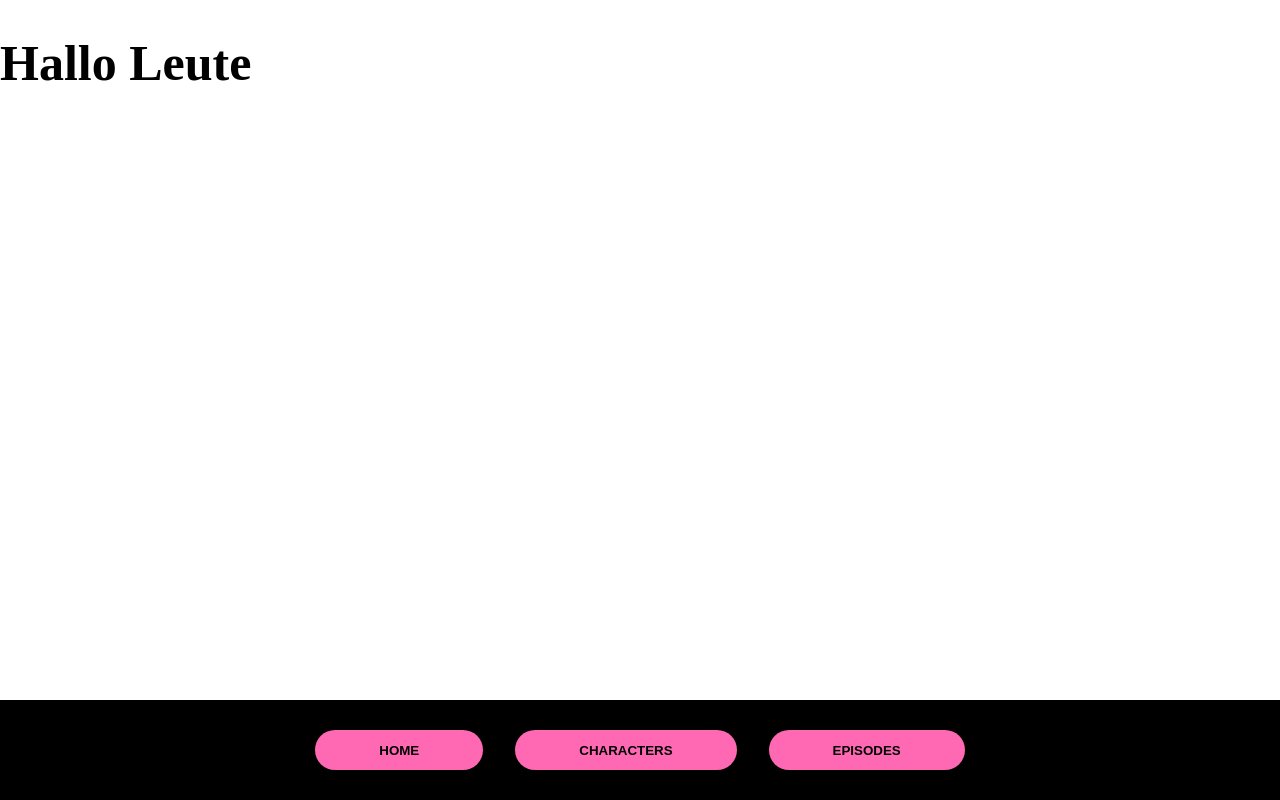
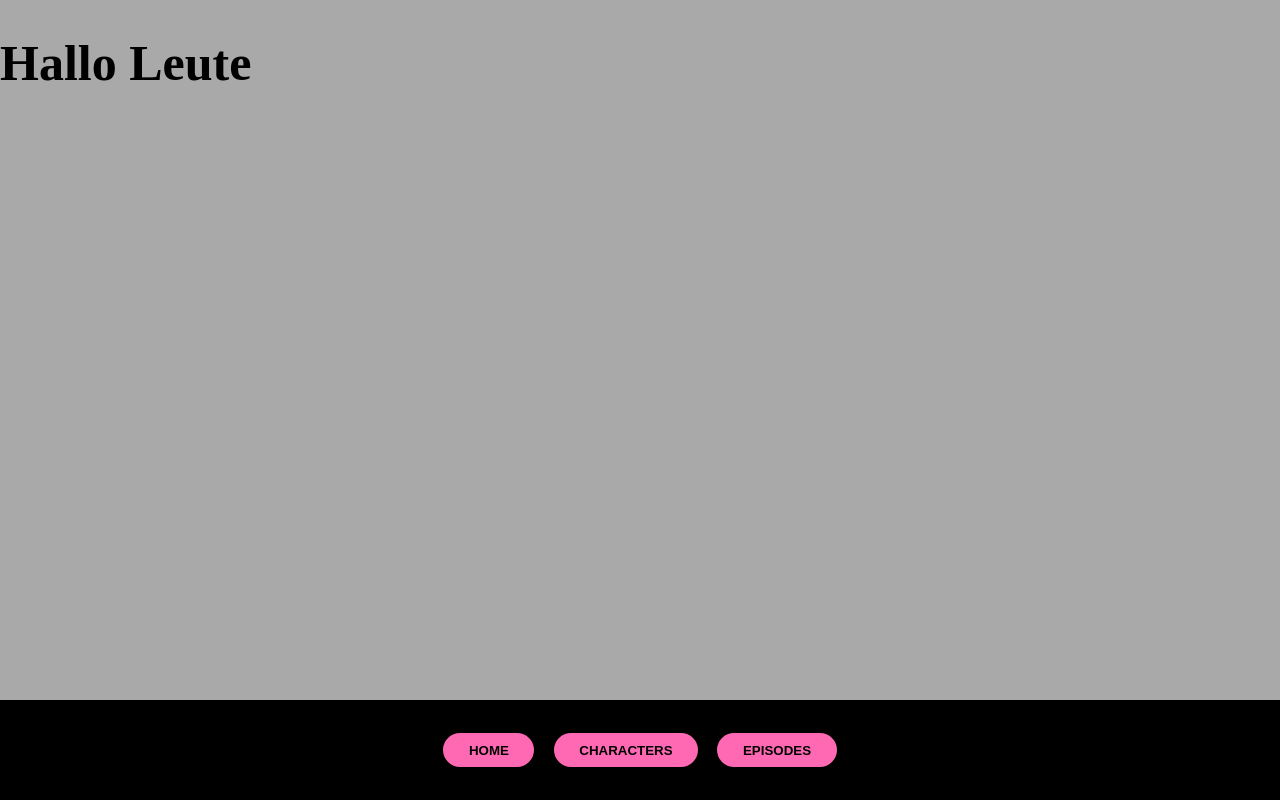
Before and after one commit to oy-gen/next-app, a Next.js app: page / in a window 1280 px wide. Built offline with nearby package versions, Linux system fonts and the light colour scheme.

Commit message:
Add li styling

```diff
--- a/components/Button.js
+++ b/components/Button.js
@@ -1,4 +1,4 @@
-import styled from "styled-components";
+import styled from 'styled-components';
 
 export default function Button({ children }) {
   return <StyledButton>{children}</StyledButton>;
@@ -8,8 +8,8 @@ const StyledButton = styled.button`
   background-color: hotpink;
   border-style: none;
   border-radius: 50px;
-  margin: 1rem;
-  padding: 0.8rem 0;
+  margin: 0.6rem;
+  padding: 0.6rem 0;
 
   & a {
     text-decoration: none;
@@ -17,6 +17,6 @@ const StyledButton = styled.button`
     font-weight: bold;
     text-transform: uppercase;
     margin: 1rem;
-    padding: 0.8rem 3rem;
+    padding: 0.6rem 0.6rem;
   }
 `;
--- a/pages/_app.js
+++ b/pages/_app.js
@@ -1,8 +1,9 @@
-import { createGlobalStyle, ThemeProvider } from "styled-components";
+import { createGlobalStyle, ThemeProvider } from 'styled-components';
 
 const GlobalStyle = createGlobalStyle`
   body {
     margin: 0;
+    background-color: darkgray;
     padding: 0;
     box-sizing: border-box;
 
@@ -12,11 +13,22 @@ const GlobalStyle = createGlobalStyle`
   font-family: 'Schwifty';
   src: local('Schwifty'), url('/get_schwifty.ttf') format('TrueType');
 }
+
+ul {
+  padding: 0;
+}
+
+li {
+  font-family: sans-serif;
+  font-size: 14px;
+  font-weight: 300;
+  list-style-type: none;
+}
 `;
 
 const theme = {
   colors: {
-    primary: "#0070f3",
+    primary: '#0070f3',
   },
 };
 
--- a/pages/characters.js
+++ b/pages/characters.js
@@ -5,6 +5,7 @@ import useFetch from '../components/useFetch';
 
 export default function CharactersPage() {
   const { data } = useFetch('https://rickandmortyapi.com/api/character/');
+  console.log(data);
   return (
     <>
       <CardsWrapper>
```
